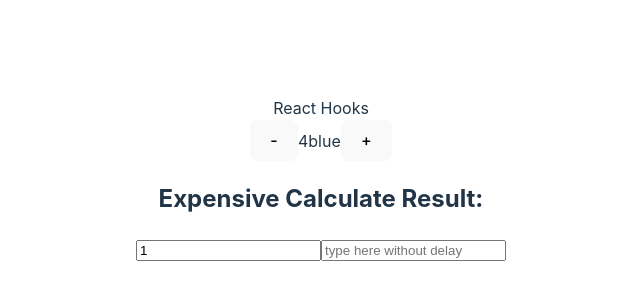
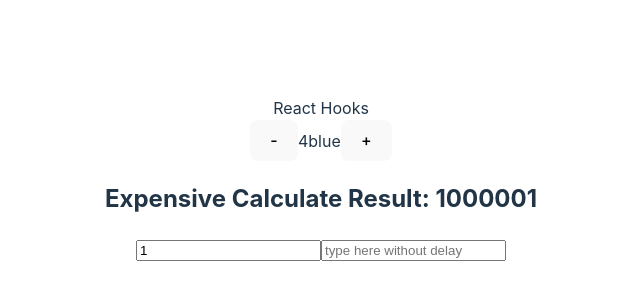
Before and after one commit to amar-jondhalekar/React-Js-Projects, a React (Vite) app in the folder react-hooks/: page / in a window 1280 px wide. Shown: the part 222-522 px from the top of the page, without its empty margins (319-959 px from the left). Built offline with nearby package versions, Linux system fonts and the light colour scheme.

Commit message:
added dependency of number and text only re-runs when 'number' and 'text' changes

```diff
--- a/react-hooks/src/ReactHooks/UseMemoHook.jsx
+++ b/react-hooks/src/ReactHooks/UseMemoHook.jsx
@@ -1,13 +1,22 @@
-import React, { useState } from 'react'
+import React, { useMemo, useState } from 'react'
 
 const UseMemoHook = () => {
   const [number, setNumber] = useState(1);
   const [text, setText] = useState('');
 
+  // Using useMemo to memoize the result of the calculation
+  const largeCalculation = useMemo(() => {
+    console.log("Calculating...");
+    let sum = 0;
+    for(let i = 0; i <= 1000000; i++){
+      sum += number;
+    }
+    return sum;
+  }, [number, text]) // Only re-runs when 'number' changes
   // using
   return (
     <>
-    <h2> Expensive Calculate Result: </h2>
+    <h2> Expensive Calculate Result: {largeCalculation}</h2>
     <input type="number" value={number} onChange={(e) => setNumber(parseInt(e.target.value))}/>
     <input type="text" value={text} onChange={(e) => setText(e.target.value)} placeholder='type here without delay'/>
     </>
```
